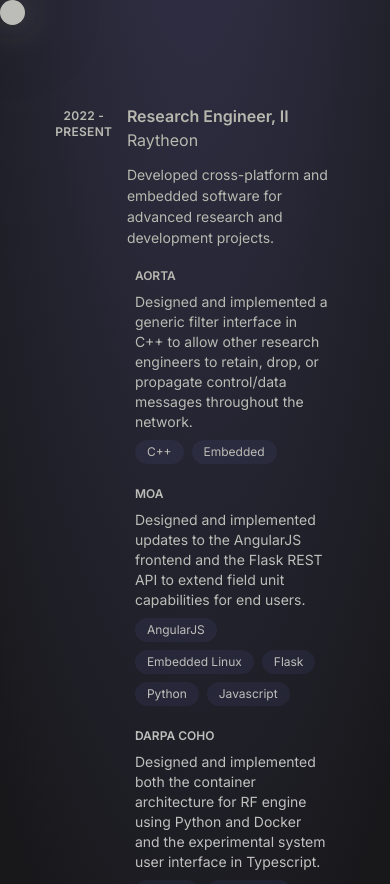
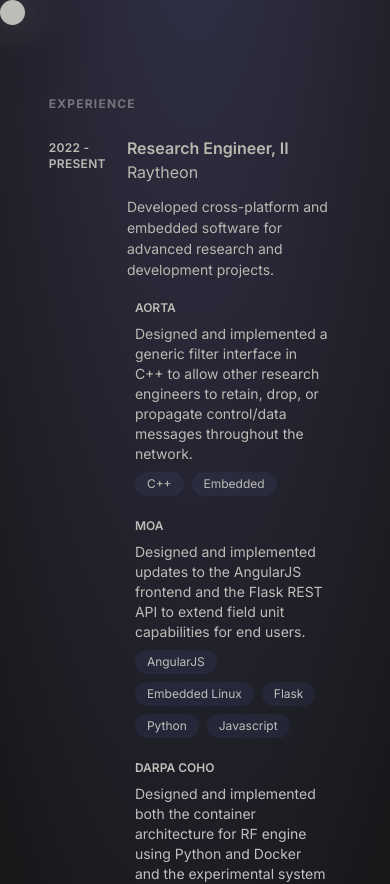
Before and after one commit to rounsifer/rounsifer.github.io, a Next.js app: page / in a window 390 px wide. Shown: the top 884 px of the page. Built offline with nearby package versions, Linux system fonts and the light colour scheme.

Commit message:
Add title to experience section

```diff
--- a/src/app/_components/experience-section.tsx
+++ b/src/app/_components/experience-section.tsx
@@ -84,7 +84,10 @@
   ];
 
   return (
-    <main className="experience no-scrollbar flex  h-full w-3/4 flex-row gap-4 text-zinc-300 mix-blend-exclusion lg:w-full lg:overflow-y-scroll lg:pr-24 lg:pt-24">
+    <main className="experience no-scrollbar flex  h-full w-3/4 flex-col gap-4 text-zinc-300 mix-blend-exclusion lg:w-full lg:overflow-y-scroll lg:pr-24 lg:pt-24">
+      <h1 className="flex w-1/4 text-xs font-bold uppercase tracking-widest text-zinc-500 lg:hidden">
+        experience
+      </h1>
       <div className="flex w-full flex-col gap-6">
         {jobHistory.map((job) => {
           return (
@@ -134,7 +137,7 @@
       rel="noopener noreferrer"
       className=" job-card flex flex-row gap-2 rounded-lg py-2 pr-1 text-zinc-300 hover:bg-[#4e9fe9]/5 hover:text-blue-300"
     >
-      <p className="h-fit w-1/4 pt-1 text-center text-xs font-semibold tracking-wide ">
+      <p className="h-fit w-1/4 pt-1 text-xs font-semibold tracking-wide lg:text-center ">
         {date}
       </p>
       <div className="flex w-3/4 flex-col gap-3">
```
